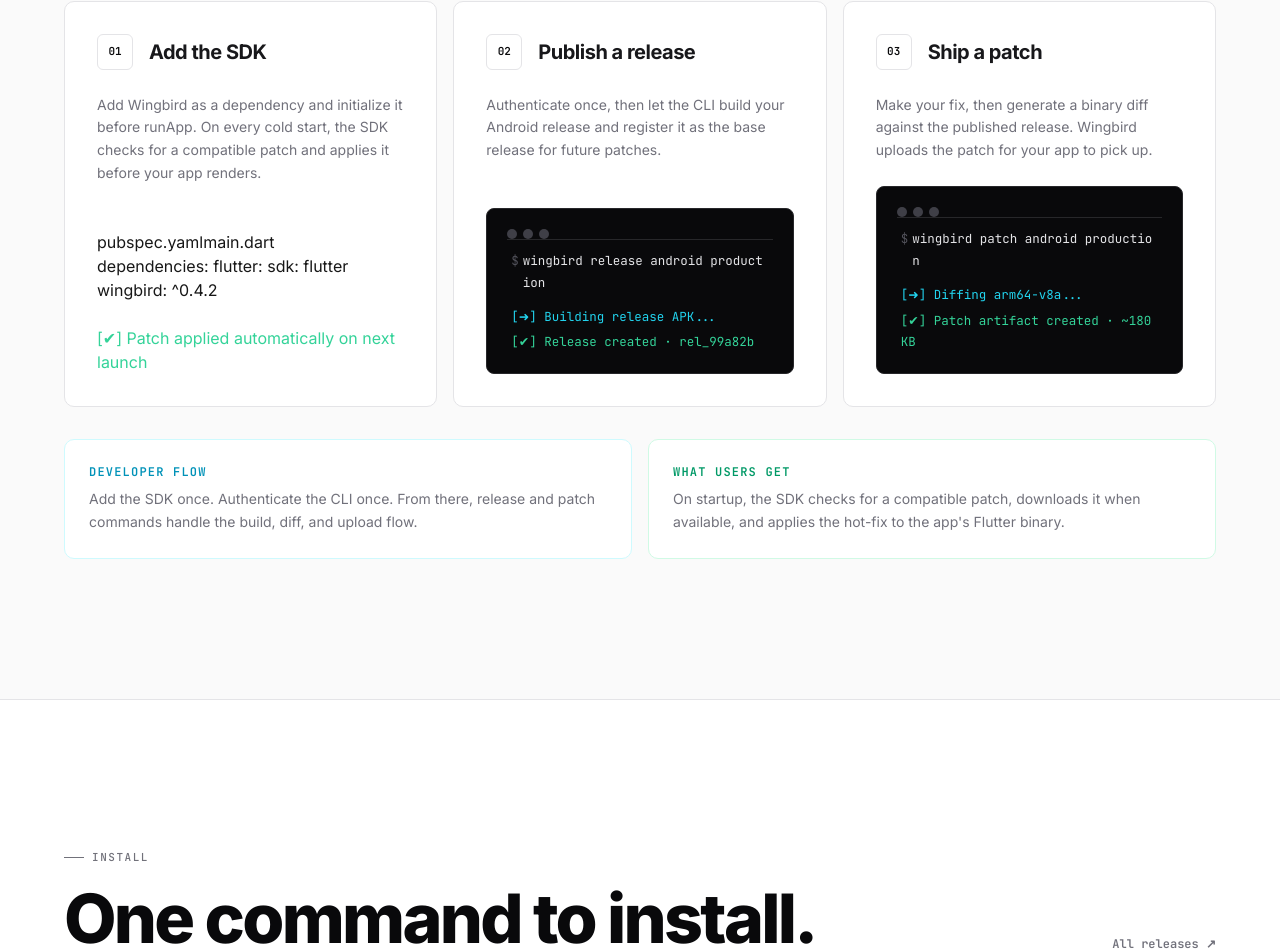
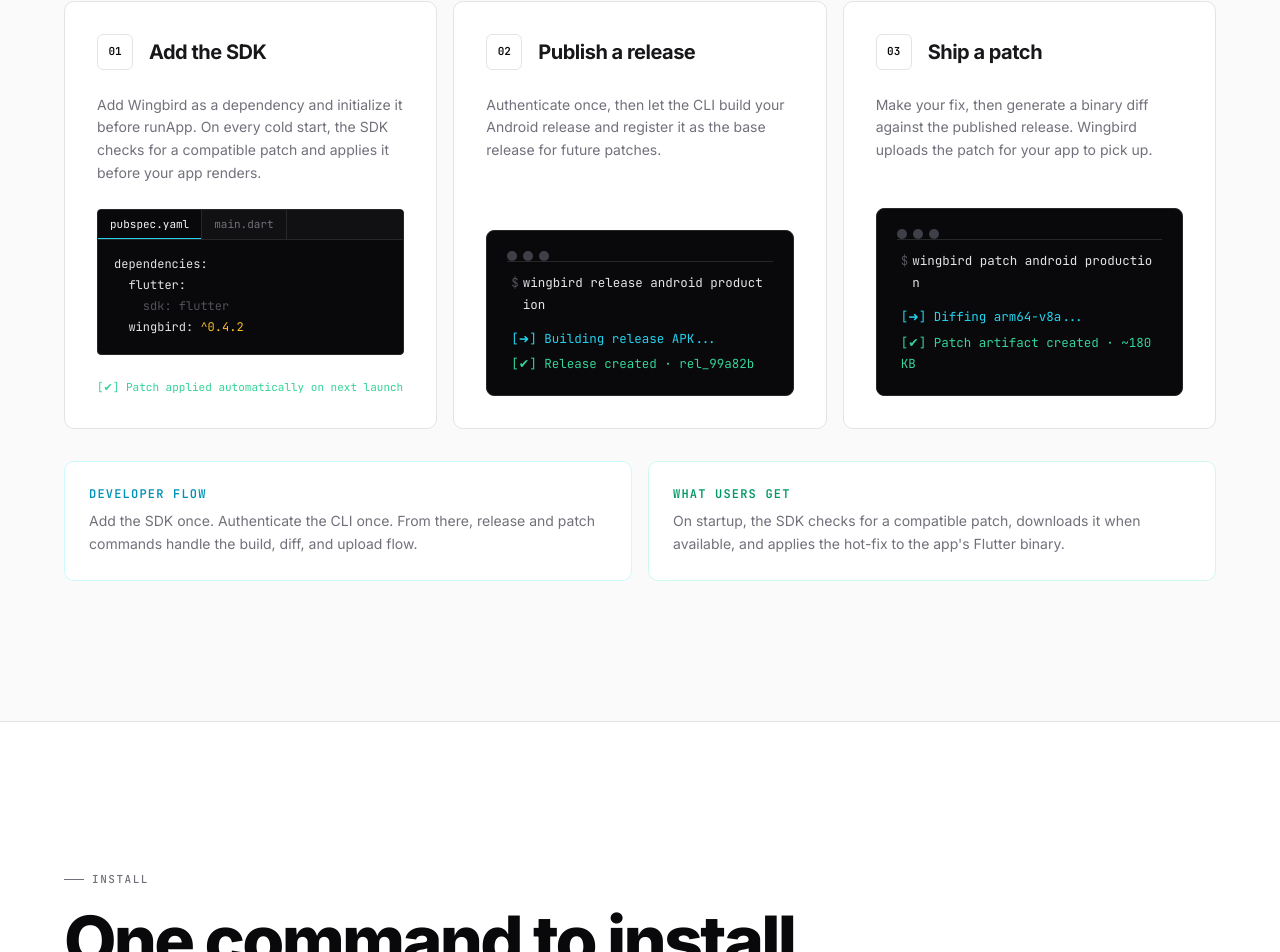
Before and after one commit to Saugat913/wingbird-web, a Next.js app: page / in a window 1280 px wide. Shown: the part 1686-2638 px from the top of the page. Built offline with nearby package versions, Linux system fonts and the light colour scheme.

Commit message:
fix: style interactive SDK code panel

```diff
--- a/app/globals.css
+++ b/app/globals.css
@@ -45,6 +45,63 @@
   .btn-ghost-dark:hover { color: #fff; border-color: rgba(255,255,255,.35); }
   .card { background: #fff; border: 1.5px solid var(--color-border); border-radius: 10px; transition: border-color .2s,transform .2s cubic-bezier(.16,1,.3,1),box-shadow .2s; }
   .card:hover { border-color: #a1a1aa; transform: translateY(-3px); box-shadow: 0 12px 40px rgba(0,0,0,.07); }
+  .section[id] { scroll-margin-top: 92px; }
+  .code-panel {
+    margin-top: auto;
+    background: var(--color-ink);
+    border: 1.5px solid #27272a;
+    border-radius: 8px;
+    font-family: var(--font-jetbrains-mono), monospace;
+    font-size: 12px;
+    line-height: 1.75;
+    color: #a1a1aa;
+    overflow-x: auto;
+  }
+  .file-tabs {
+    display: flex;
+    align-items: stretch;
+    overflow-x: auto;
+    border-bottom: 1px solid #27272a;
+    background: #111113;
+  }
+  .file-tab {
+    flex: 0 0 auto;
+    border: 0;
+    border-right: 1px solid #27272a;
+    background: transparent;
+    color: #71717a;
+    padding: 9px 12px;
+    font-family: inherit;
+    font-size: 11px;
+    line-height: 1;
+    cursor: pointer;
+    transition: background .15s, color .15s;
+  }
+  .file-tab:hover { color: #d4d4d8; background: #18181b; }
+  .file-tab.active {
+    color: #f4f4f5;
+    background: var(--color-ink);
+    box-shadow: inset 0 -1px 0 var(--color-cyan);
+  }
+  .code-body {
+    padding: 14px 16px 16px;
+    overflow-x: auto;
+  }
+  .code-lines {
+    display: flex;
+    flex-direction: column;
+    min-width: max-content;
+    white-space: pre;
+  }
+  .cl-fg { color: #e4e4e7; }
+  .cl-dim { color: #52525b; }
+  .cl-kw { color: var(--color-cyan); }
+  .cl-str { color: var(--color-amber); }
+  .code-status {
+    font-family: var(--font-jetbrains-mono), monospace;
+    font-size: 11px;
+    line-height: 1.6;
+  }
   .term { background: var(--color-ink); border: 1.5px solid #27272a; border-radius: 8px; font-family: var(--font-jetbrains-mono), monospace; font-size: 12.5px; line-height: 1.75; color: #a1a1aa; overflow-x: auto; }
   .term-bar { display: flex; align-items: center; gap: 6px; padding: 10px 16px; border-bottom: 1px solid #27272a; }
   .term-dot { width: 10px; height: 10px; border-radius: 50%; }
```
